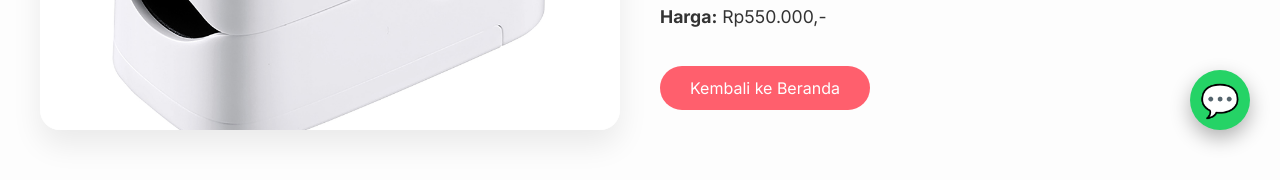
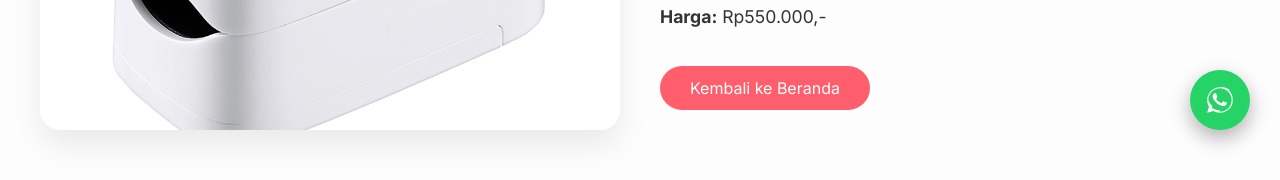
Before and after one commit to muthiaah/Siagaro, a plain HTML site: page assets/oximeter.html in a window 1280 px wide. Shown: the part 640-820 px from the top of the page. Drawn offline with Linux system fonts and the light colour scheme.

Commit message:
Refactor oximeter.html structure and styles

```diff
--- a/assets/oximeter.html
+++ b/assets/oximeter.html
@@ -199,8 +199,12 @@ function toggleMenu(){
 }
 </script>
 
-<!-- WHATSAPP BUTTON -->
-<a href="https://wa.me/6281234567890?text=Halo%20Siagaro%2C%20saya%20tertarik%20dengan%20produk%20Oximeter%20Anda" class="whatsapp-btn" title="Chat dengan kami di WhatsApp" target="_blank">💬</a>
+<a href="https://wa.me/628119301705?text=Halo%20Siagaro%2C%20saya%20ingin%20order" class="whatsapp-btn" target="_blank" rel="noopener noreferrer" id="whatsappBtn" aria-label="Chat via WhatsApp">
+    <svg width="28" height="28" viewBox="0 0 24 24" xmlns="http://www.w3.org/2000/svg" aria-hidden="true">
+        <path d="M20.52 3.48A11.94 11.94 0 0012 1C6 1 1 6 1 12c0 2.11.58 4.07 1.58 5.77L1 23l5.32-1.56A11.94 11.94 0 0012 23c6 0 11-5 11-11 0-3.19-1.25-6.18-3.48-8.52zM12 21c-1.93 0-3.75-.52-5.32-1.42L5 19l.46-1.6A9.98 9.98 0 012 12c0-5.52 4.48-10 10-10s10 4.48 10 10-4.48 10-10 10z" fill="#fff"/>
+        <path d="M17.2 14.2c-.3-.15-1.78-.87-2.06-.97-.28-.1-.48-.15-.68.15-.2.3-.78.97-.96 1.17-.18.2-.36.22-.66.07-.3-.15-1.25-.46-2.38-1.48-.88-.78-1.47-1.74-1.64-2.04-.17-.3-.02-.46.13-.61.13-.13.3-.36.45-.54.15-.18.2-.3.3-.5.1-.2 0-.36-.05-.5-.05-.15-.68-1.63-.93-2.24-.24-.58-.48-.5-.66-.51-.17-.01-.36-.01-.55-.01-.2 0-.5.07-.76.36-.26.3-1 1-1 2.45 0 1.44 1.02 2.84 1.16 3.04.15.2 2.01 3.07 4.87 4.31 1.72.74 2.88.95 3.9.77.6-.12 1.78-.73 2.03-1.44.25-.71.25-1.32.18-1.44-.07-.12-.28-.2-.58-.35z" fill="#fff"/>
+    </svg>
+</a>
 
 </body>
 </html>
```
